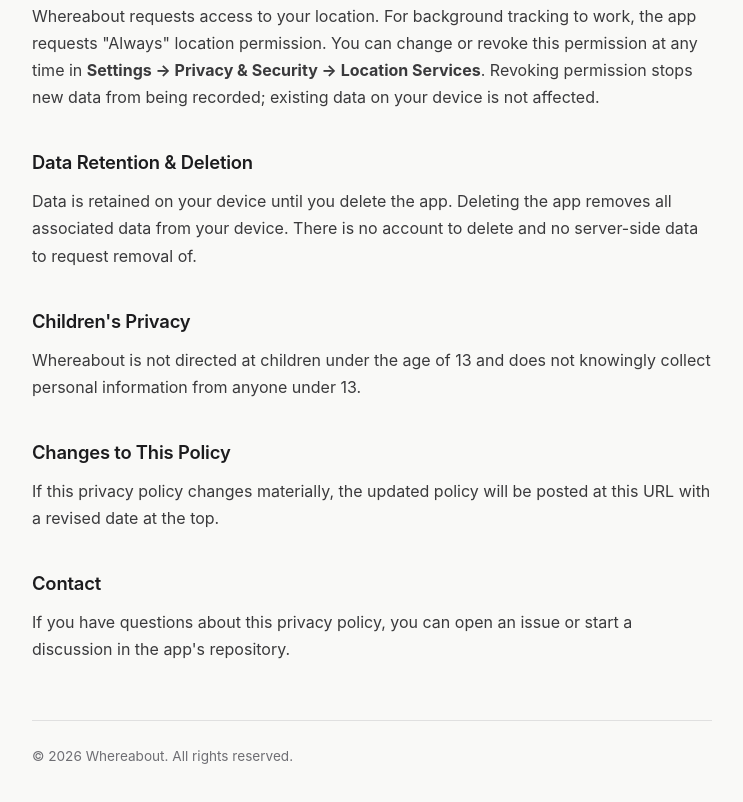
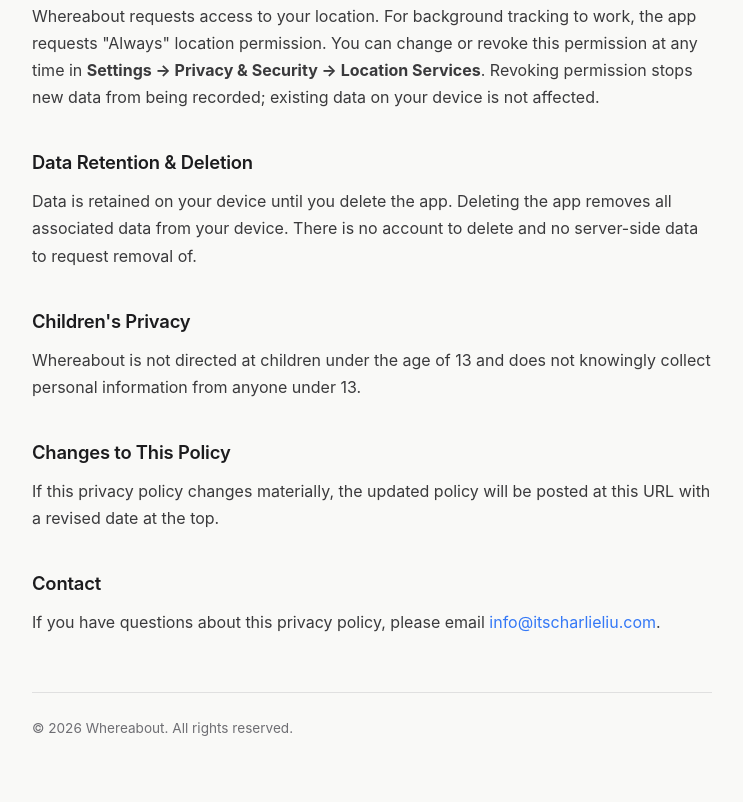
Before and after one commit to itscharlieliu/whereabout, a plain HTML site: page docs/index.html in a window 1280 px wide. Shown: the part 1151-1953 px from the top of the page, without its empty margins (268-1011 px from the left). Drawn offline with Linux system fonts and the light colour scheme.

Commit message:
update email

```diff
--- a/docs/index.html
+++ b/docs/index.html
@@ -130,7 +130,7 @@
     <p>If this privacy policy changes materially, the updated policy will be posted at this URL with a revised date at the top.</p>
 
     <h2>Contact</h2>
-    <p>If you have questions about this privacy policy, you can open an issue or start a discussion in the app's repository.</p>
+    <p>If you have questions about this privacy policy, please email <a href="mailto:info@itscharlieliu.com">info@itscharlieliu.com</a>.</p>
 
     <footer>
       &copy; 2026 Whereabout. All rights reserved.
```
